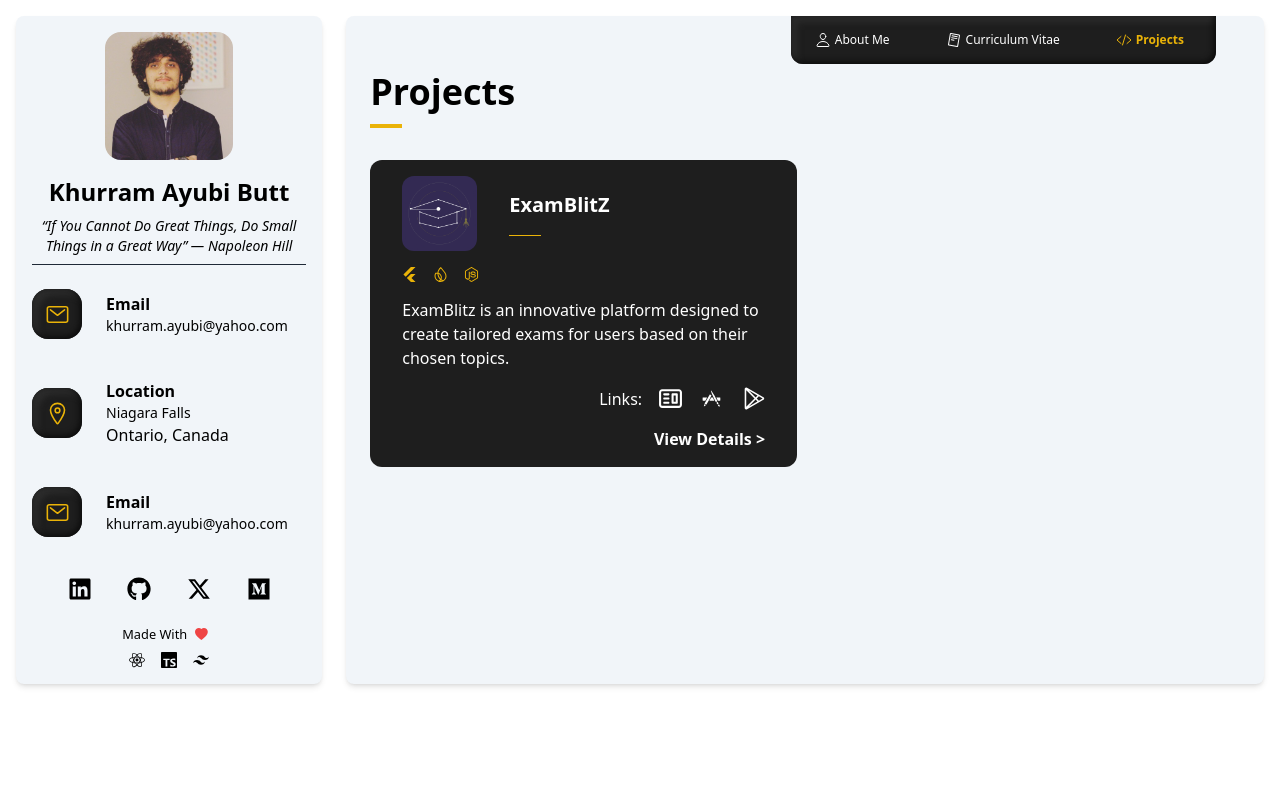
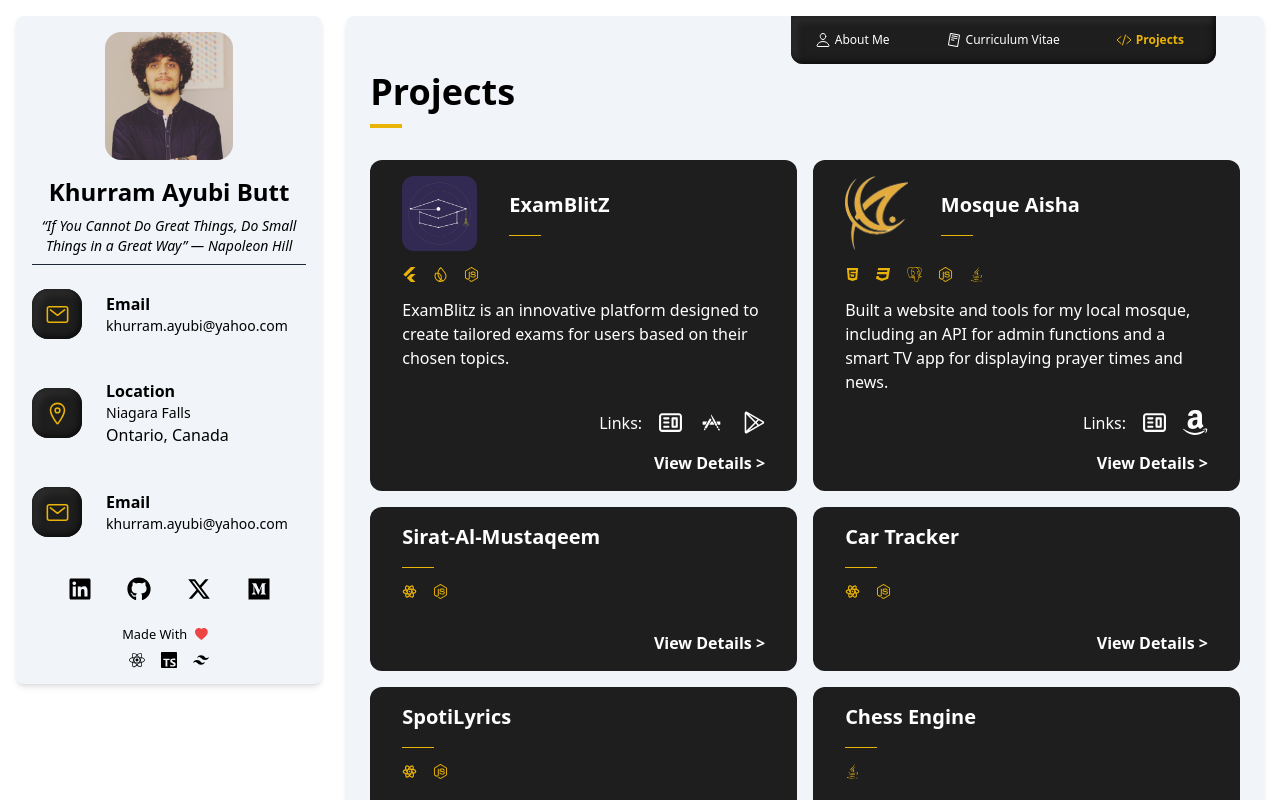
Before and after one commit to khurramayubi/khurramayubi.github.io, a React (Vite) app: page / in a window 1280 px wide. Both pictures are taken after a click on the link "Projects". Shown: the top 800 px of the page. Built offline with nearby package versions, Linux system fonts and the light colour scheme.

Commit message:
Add projects in tsx file. Update section card to map icons from string to icon type + alt. Update project to show carousel and description

```diff
--- a/src/App.tsx
+++ b/src/App.tsx
@@ -144,7 +144,7 @@ function App() {
 							})}
 						</nav>
 					</div>
-					<div className="">{sections[activeSection].markup}</div>
+					<div>{sections[activeSection].markup}</div>
 				</div>
 			</div>
 		</>
--- a/src/components/Section/SectionCard.tsx
+++ b/src/components/Section/SectionCard.tsx
@@ -1,14 +1,47 @@
 import { IconType } from "react-icons";
 import { motion } from "motion/react";
+import { FaFlutter } from "react-icons/fa6";
+import { SiFirebase, SiPostgresql } from "react-icons/si";
+import { FaCss3, FaHtml5, FaJava, FaNodeJs, FaRProject } from "react-icons/fa";
+import { BsAmazon } from "react-icons/bs";
+import { CgWebsite } from "react-icons/cg";
+import {
+	DiAppstore,
+	DiJavascript,
+	DiJqueryLogo,
+	DiPhp,
+	DiPython
+} from "react-icons/di";
+import { PiGooglePlayLogo } from "react-icons/pi";
+import { TbBrandReactNative } from "react-icons/tb";
 
+const iconsMap: Record<string, { icon: IconType; alt: string }> = {
+	flutter: { icon: FaFlutter, alt: "Flutter" },
+	firebase: { icon: SiFirebase, alt: "Firebase" },
+	nodejs: { icon: FaNodeJs, alt: "NodeJs" },
+	html: { icon: FaHtml5, alt: "HTML" },
+	css: { icon: FaCss3, alt: "CSS" },
+	psql: { icon: SiPostgresql, alt: "PostgreSQL" },
+	java: { icon: FaJava, alt: "Java" },
+	google: { icon: PiGooglePlayLogo, alt: "Google Play Store" },
+	apple: { icon: DiAppstore, alt: "Apple iOS Store" },
+	website: { icon: CgWebsite, alt: "Website" },
+	amazon: { icon: BsAmazon, alt: "Amazon" },
+	reactNative: { icon: TbBrandReactNative, alt: "React Native" },
+	jquery: { icon: DiJqueryLogo, alt: "JQuery" },
+	js: { icon: DiJavascript, alt: "Javascript" },
+	python: { icon: DiPython, alt: "Python" },
+	php: { icon: DiPhp, alt: "php" },
+	r: { icon: FaRProject, alt: "R" }
+};
 interface Props {
-	imgSrc: string;
+	imgSrc?: string;
 	title: string;
-	description: string;
-	techUsedIcons: IconType[];
-	links: {
+	description?: string;
+	techUsed: string[];
+	links?: {
 		link: string;
-		icon: IconType;
+		icon: string;
 	}[];
 	onViewDetails?: () => void;
 }
@@ -17,7 +50,7 @@ export default function SectionCard({
 	imgSrc,
 	title,
 	description,
-	techUsedIcons,
+	techUsed,
 	links,
 	onViewDetails
 }: Props) {
@@ -29,23 +62,38 @@ export default function SectionCard({
 			className="bg-[#1e1e1e] text-white rounded-xl px-8 py-4 flex gap-4 flex-col"
 		>
 			<div className="flex gap-8 items-center">
-				<img src={imgSrc} className="rounded-xl shrink-0 h-[75px] w-auto"></img>
+				{imgSrc && (
+					<img
+						src={imgSrc}
+						className="rounded-xl shrink-0 h-[75px] w-auto"
+					></img>
+				)}
 				<div className="flex flex-col">
 					<h5 className="text-xl font-bold pb-4">{title}</h5>
 					<hr className=" border-yellow-500 w-8" />
 				</div>
 			</div>
-			<div>
+			<div className="flex-grow">
 				<div className="flex justify-start gap-4 mb-4">
-					{techUsedIcons.map((Icon, index) => (
-						<Icon key={index} size={15} className="text-yellow-500" />
-					))}
+					{techUsed.map((icon, index) => {
+						const { icon: Icon, alt } = iconsMap[icon];
+						return (
+							<Icon
+								key={index}
+								size={15}
+								className="text-yellow-500"
+								title={alt}
+							/>
+						);
+					})}
 				</div>
-				<p>{description}</p>
+				{description && <p>{description}</p>}
 			</div>
+			{links && links.length && (
 				<div className="flex justify-end items-end gap-4">
 					<p>Links:</p>
-				{links.map(({ icon: Icon, link }, index: number) => {
+					{links.map(({ icon, link }, index: number) => {
+						const { icon: Icon, alt } = iconsMap[icon];
 						return (
 							<a
 								key={index}
@@ -53,11 +101,12 @@ export default function SectionCard({
 								target="_blank"
 								rel="noopener noreferrer"
 							>
-							<Icon className="hover:text-yellow-500" size={25} />
+								<Icon className="hover:text-yellow-500" size={25} title={alt} />
 							</a>
 						);
 					})}
 				</div>
+			)}
 			{onViewDetails && (
 				<div className="justify-end flex">
 					<button
--- a/src/components/Sections/AboutMe.tsx
+++ b/src/components/Sections/AboutMe.tsx
@@ -9,13 +9,7 @@ import {
 import SectionHeader from "../Section/SectionHeader";
 import examBlitzlogo from "../../assets/projects/examblitz/logo.png";
 import mosqueaishaLogo from "../../assets/projects/mosque-aisha/logo.png";
-import { DiAppstore } from "react-icons/di";
-import { PiGooglePlayLogo } from "react-icons/pi";
-import { FaFlutter } from "react-icons/fa6";
-import { SiFirebase, SiPostgresql } from "react-icons/si";
-import { FaCss3, FaHtml5, FaJava, FaNodeJs } from "react-icons/fa";
 import SectionCard from "../Section/SectionCard";
-import { BsAmazon } from "react-icons/bs";
 import { motion } from "motion/react";
 
 export default function AboutMe({
@@ -103,14 +97,14 @@ export default function AboutMe({
 				<SectionCard
 					title="ExamBlitZ"
 					imgSrc={examBlitzlogo}
-					techUsedIcons={[FaFlutter, SiFirebase, FaNodeJs]}
+					techUsed={["flutter", "firebase", "nodejs"]}
 					links={[
-						{ link: "https://examblitzs-site.webflow.io/", icon: CgWebsite },
+						{ link: "https://examblitzs-site.webflow.io/", icon: "website" },
 						{
 							link: "https://apps.apple.com/ca/app/examblitz/id6739375659",
-							icon: DiAppstore
+							icon: "apple"
 						},
-						{ link: "", icon: PiGooglePlayLogo }
+						{ link: "", icon: "google" }
 					]}
 					description="	ExamBlitz is an innovative platform designed to create tailored
 							exams for users based on their chosen topics. It combines
@@ -120,10 +114,10 @@ export default function AboutMe({
 				<SectionCard
 					title="Mosque Aisha"
 					imgSrc={mosqueaishaLogo}
-					techUsedIcons={[FaHtml5, FaCss3, SiPostgresql, FaNodeJs, FaJava]}
+					techUsed={["html", "css", "psql", "nodejs", "java"]}
 					links={[
-						{ link: "https://mosqueaisha.ca/", icon: CgWebsite },
-						{ link: "", icon: BsAmazon }
+						{ link: "https://mosqueaisha.ca/", icon: "website" },
+						{ link: "", icon: "amazon" }
 					]}
 					description="ExamBlitz is an innovative platform designed to create tailored
 							exams for users based on their chosen topics. It combines
--- a/src/components/Sections/Project.tsx
+++ b/src/components/Sections/Project.tsx
@@ -1,13 +1,21 @@
 import SectionHeader from "../Section/SectionHeader";
+import Carousel from "../Section/Carousel";
+import { ReactNode } from "react";
 
 interface Props {
 	heading: string;
+	imageList?: string[];
+	descs: ReactNode[];
 }
 
-export default function Project({ heading }: Props) {
+export default function Project({ heading, descs, imageList }: Props) {
 	return (
-		<div>
-			<SectionHeader heading={heading} />
-		</div>
+		<>
+			<div className="pb-8">
+				<SectionHeader heading={heading} />
+				<div className="prose">{descs}</div>
+			</div>
+			{imageList && imageList.length && <Carousel images={imageList} />}
+		</>
 	);
 }
--- a/src/components/Sections/Projects.tsx
+++ b/src/components/Sections/Projects.tsx
@@ -1,22 +1,21 @@
-import { useState } from "react";
+import { ReactNode, useState } from "react";
 import SectionCard from "../Section/SectionCard";
-import { FaFlutter, FaNodeJs } from "react-icons/fa6";
-import { SiFirebase } from "react-icons/si";
-import { CgWebsite } from "react-icons/cg";
-import { DiAppstore } from "react-icons/di";
-import { PiGooglePlayLogo } from "react-icons/pi";
-import examBlitzlogo from "../../assets/projects/examblitz/logo.png";
-import Carousel from "../Section/Carousel";
 import Project from "./Project";
-// Dynamically import all images from the screenshots folder
-const images = import.meta.glob(
-	"/src/assets/projects/examblitz/*.{png,jpg,jpeg,gif}",
-	{ eager: true }
-);
-const imageList = Object.values(images).map((module) => {
-	// Ensure the value is coerced to a string URL
-	return (module as { default: string }).default;
-});
+import { projects } from "../../projects.tsx";
+
+const projectsData: Record<
+	string,
+	{
+		title: string;
+		descs: ReactNode[];
+		images?: string[];
+		logo?: string;
+		summary?: string;
+		techUsed: string[];
+		links?: { link: string; icon: string }[];
+	}
+> = projects;
+
 export default function Projects() {
 	const [activeProject, setActiveProject] = useState("");
 
@@ -24,7 +23,7 @@ export default function Projects() {
 		<>
 			{activeProject && (
 				<div>
-					<div className="py-4">
+					<div>
 						<a
 							className="text-blue-500 cursor-pointer"
 							onClick={() => setActiveProject("")}
@@ -32,34 +31,29 @@ export default function Projects() {
 							&lt; Back to Projects List
 						</a>
 					</div>
-					<Project heading={"ExamBlitZ"} />
-					<Carousel images={imageList} />
+					<Project
+						heading={projectsData[activeProject].title}
+						descs={projectsData[activeProject].descs}
+						imageList={projectsData[activeProject].images}
+					/>
 				</div>
 			)}
 			{!activeProject && (
 				<div className="grid grid-cols-2 gap-4">
-					<div>
-						<SectionCard
-							title="ExamBlitZ"
-							imgSrc={examBlitzlogo}
-							techUsedIcons={[FaFlutter, SiFirebase, FaNodeJs]}
-							links={[
-								{
-									link: "https://examblitzs-site.webflow.io/",
-									icon: CgWebsite
-								},
-								{
-									link: "https://apps.apple.com/ca/app/examblitz/id6739375659",
-									icon: DiAppstore
-								},
-								{ link: "", icon: PiGooglePlayLogo }
-							]}
-							description="ExamBlitz is an innovative platform designed to create tailored
-							exams for users based on their chosen topics."
-							onViewDetails={() => setActiveProject("examblitz")}
-						/>
-					</div>
-					<div onClick={() => setActiveProject("ExamBlitZ")} className=""></div>
+					{Object.entries(projectsData).map(
+						([projectId, { title, logo, links, techUsed, summary }]) => {
+							return (
+								<SectionCard
+									title={title}
+									imgSrc={logo}
+									techUsed={techUsed}
+									links={links}
+									description={summary}
+									onViewDetails={() => setActiveProject(projectId)}
+								/>
+							);
+						}
+					)}
 				</div>
 			)}
 		</>
--- /dev/null
+++ b/src/projects.tsx
@@ -0,0 +1,168 @@
+export const projects = {
+	examblitz: {
+		title: "ExamBlitZ",
+		images: ["/src/assets/projects/examblitz/logo.png"],
+		logo: "/src/assets/projects/examblitz/logo.png",
+		descs: [
+			<p>
+				Developed an exam preparation app that allows users to generate
+				personalized exams using Gemini from a wide range of topics, provide
+				performance insights and categorize exam results. Implemented trend
+				analysis with interactive charts to visualize progress over time.
+			</p>
+		],
+		summary:
+			"ExamBlitz is an innovative platform designed to create tailored exams for users based on their chosen topics.",
+		links: [
+			{ link: "https://examblitzs-site.webflow.io/", icon: "website" },
+			{
+				link: "https://apps.apple.com/ca/app/examblitz/id6739375659",
+				icon: "apple"
+			},
+			{ link: "", icon: "google" }
+		],
+		techUsed: ["flutter", "firebase", "nodejs"]
+	},
+	"mosque-aisha": {
+		title: "Mosque Aisha",
+		images: ["/src/assets/projects/examblitz/logo.png"],
+		logo: "/src/assets/projects/mosque-aisha/logo.png",
+		summary:
+			"Built a website and tools for my local mosque, including an API for admin functions and a smart TV app for displaying prayer times and news.",
+		descs: [
+			<p>
+				Designed and created a website for my local mosque. The website features
+				general contact information, services offered by the mosque, the current
+				(and past) projects as well as a news and events section.
+			</p>,
+			<p>
+				Designed and created a website for my local mosque. The website features
+				general contact information, services offered by the mosque, the current
+				(and past) projects as well as a news and events section.
+			</p>,
+			<p>
+				Created an API and connected the end-points to form elements to
+				accomplish various admin functions for the mosque.
+				<ul>
+					<li>
+						An invoice system to quickly generate and e-mail tax invoices for
+						donations
+					</li>
+					<li>
+						A time update system to quickly view and update the prayer times
+					</li>
+					<li>
+						A system for the religious head to draft and e-mail a letter on the
+						mosque letterhead
+					</li>
+					<li>
+						A system to upload/delete pictures which are displayed on the smart
+						TV at the mosque through an Android App
+					</li>
+				</ul>
+			</p>,
+			<p>
+				Designed templates to automate certificate creation for reverts and
+				graduating students.
+			</p>,
+			<p>
+				Created an Android app to be used on a smart TV to display the current
+				prayer times and any important mosque related news to the visitors.
+			</p>
+		],
+		links: [
+			{ link: "https://mosqueaisha.ca/", icon: "website" },
+			{
+				link: "",
+				icon: "amazon"
+			}
+		],
+		techUsed: ["html", "css", "psql", "nodejs", "java"]
+	},
+	"sirat-al-mustaqeem": {
+		title: "Sirat-Al-Mustaqeem",
+		techUsed: ["reactNative", "nodejs"],
+		descs: [
+			"Developed an engaging app tailored for Muslim users, offering randomized to-do lists with tasks of varying difficulty levels. Users progress through higher levels by successfully completing tasks, incorporating a gamified element into their task management experience.",
+			"Note: The backend for the app is currently incomplete, with some functionality still in development."
+		].map((desc) => <p>{desc}</p>)
+	},
+	"car-tracker": {
+		title: "Car Tracker",
+		date: "2021",
+		caption: "App",
+		techUsed: ["reactNative", "nodejs"],
+		descs: [
+			<p>
+				Created a fun React Native app that enables users to quickly look up
+				government-issued vehicles by make, model, or license plate number. The
+				app’s backend, built with Node.js, efficiently handles requests and
+				queries the database to provide real-time information.
+			</p>
+		]
+	},
+	spotilyrics: {
+		title: "SpotiLyrics",
+		date: "2021",
+		caption: "App",
+		techUsed: ["reactNative", "nodejs"],
+		descs: [
+			<p>
+				Developed a simple single-page application (SPA) using React.js that
+				displays the lyrics of the currently playing song on Spotify. The app
+				allows users to search for songs and view the lyrics of their liked
+				tracks. The backend was forked from the Spotify API examples repository,
+				with minor adjustments made to fit the app's functionality.
+			</p>
+		]
+	},
+	"chess-engine": {
+		title: "Chess Engine",
+		date: "2018",
+		caption: "App",
+		techUsed: ["java"],
+		descs: [
+			<p>
+				Developed a console-based, ASCII-style chess engine in Java from
+				scratch, utilizing principles of artificial intelligence and game
+				theory. The engine was designed to search up to a ply depth of 5,
+				delivering reasonable performance within a short time frame.
+			</p>
+		]
+	},
+	"portfolio-optimization": {
+		title: "Business Portfolio Optimization",
+		date: "2018",
+		caption: "Paper",
+		techUsed: ["python", "r"],
+		descs: [
+			"Conducted research on the efficiency and accuracy of evolutionary algorithms in optimizing a multi-asset business portfolio with various constraints, aiming to identify the optimal portfolio. Leveraged Markowitz's Modern Portfolio Theory along with various AI techniques.",
+			"The study compared the performance of Genetic Algorithms (GA) and Particle Swarm Optimization (PSO) in finding the optimal portfolio."
+		].map((desc) => <p>{desc}</p>)
+	},
+	"story-editor": {
+		title: "Story Reader/Editor",
+		techUsed: ["python"],
+		descs: [
+			<p>
+				Developed a command-line-based editor and reader for a "choose your own
+				adventure" story. The editor enables users to create stories with
+				multiple scenarios and branching choices, while the reader allows users
+				to engage with the story, making decisions that influence the narrative
+				path.
+			</p>
+		]
+	},
+	cms: {
+		title: "Content Management System",
+		date: "2018",
+		techUsed: ["html", "css", "php", "js", "jquery", "psql"],
+		descs: [
+			<p>
+				Developed a content management system (CMS) with a group of 8 students.
+				The CMS allowed users to create simple websites from scratch or from
+				pre-existing templates using a simple drag and drop mechanism.
+			</p>
+		]
+	}
+};
```
Lines whose indentation alone changed are shown as unchanged.
